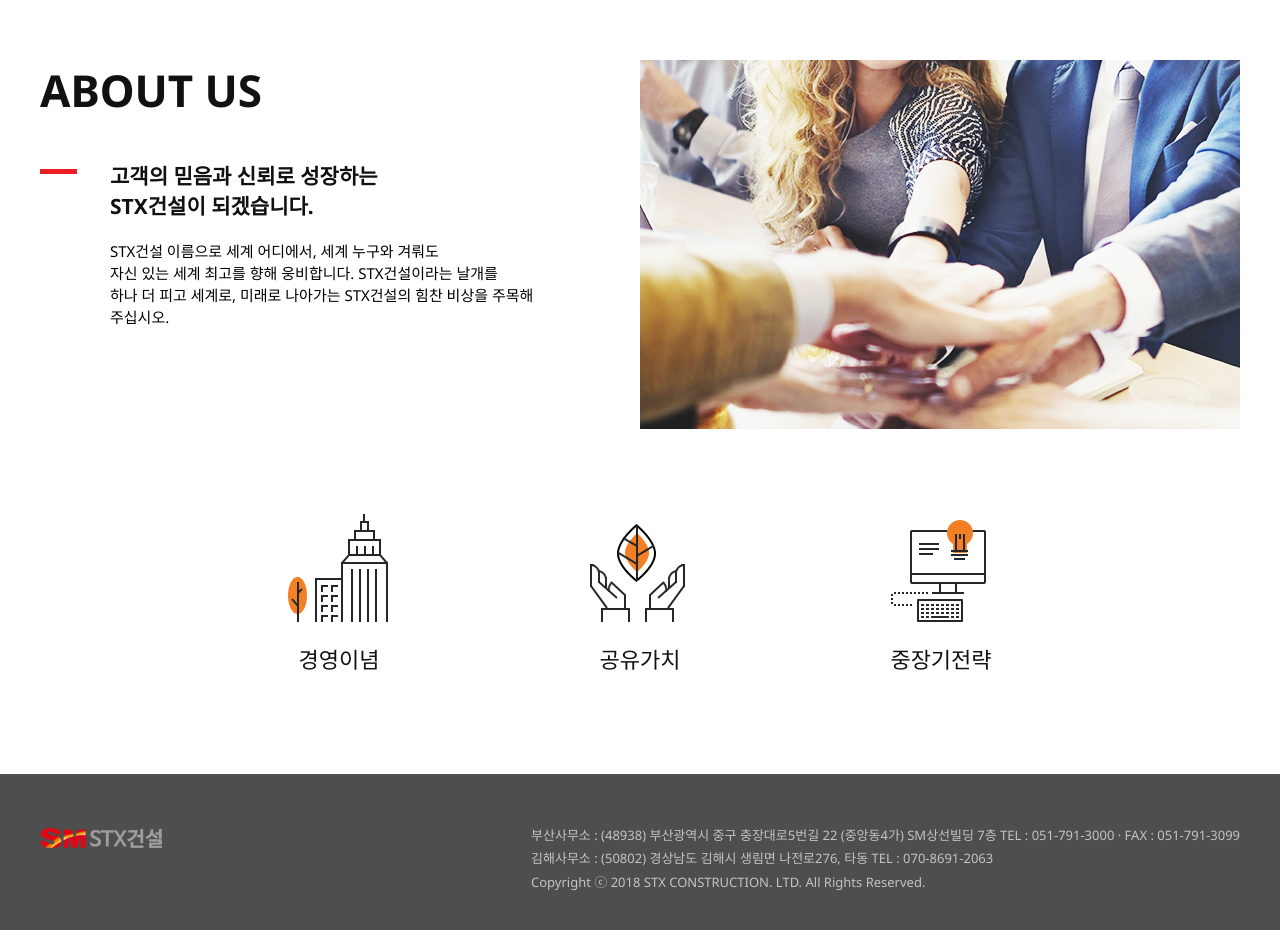
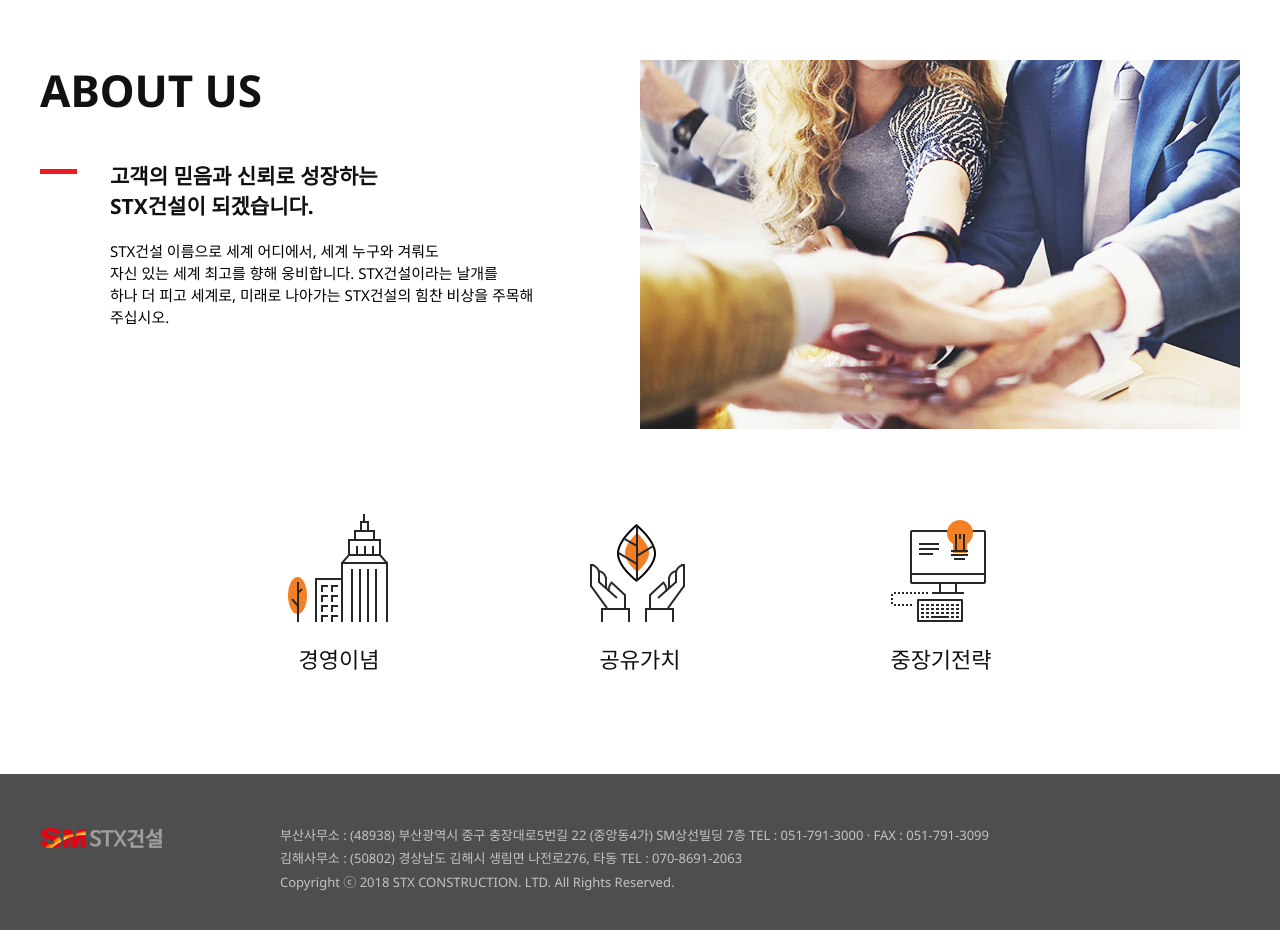
Before and after one commit to pje224/stx_clone, a plain HTML site: page index.html in a window 1280 px wide. Shown: the part 2605-3535 px from the top of the page. Drawn offline with Linux system fonts and the light colour scheme; a web font is replaced by a local one.

```diff
--- a/css/footer.css
+++ b/css/footer.css
@@ -13,3 +13,6 @@
   line-height: 1.8;
   color: #c3c3c3;
 }
+.footer-txt {
+  width: 80%;
+}
```
